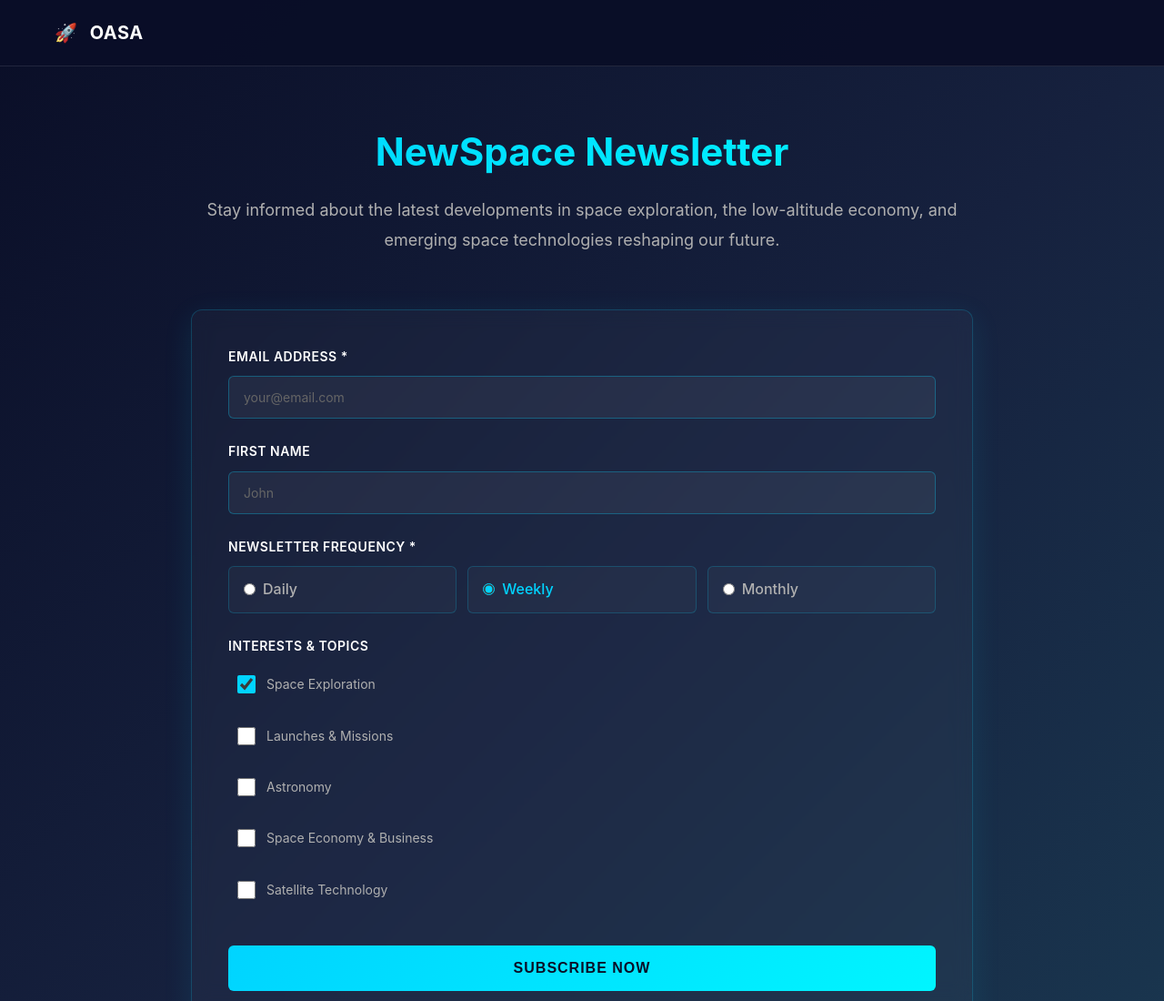
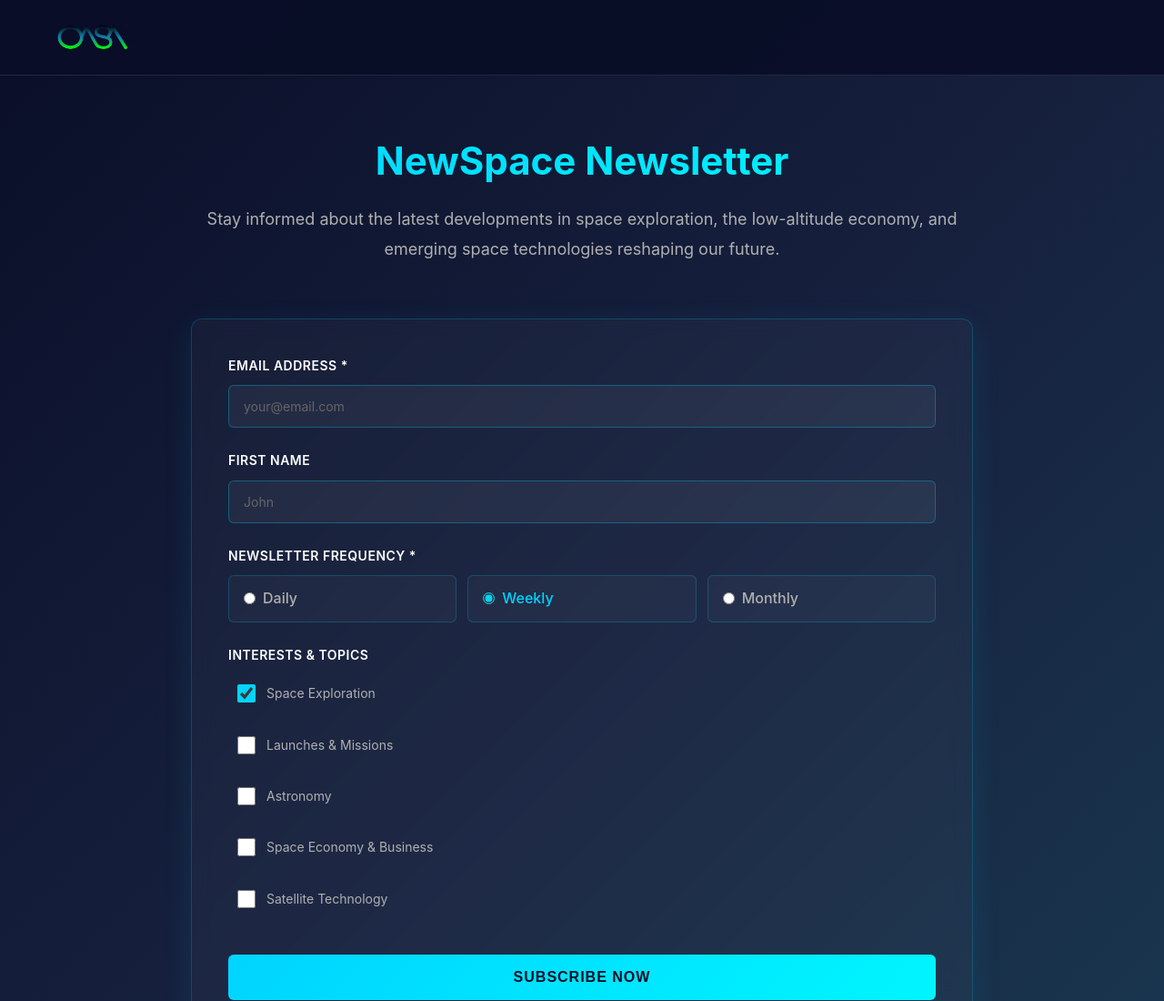
Before and after one commit to Ackeseu/SpaceNewsLetter, a website: page public/index.html in a window 1280 px wide. Shown: the top 1100 px of the page at 91% size. Drawn offline with Linux system fonts and the light colour scheme.

Commit message:
feat: update site and admin branding with OASA logo

```diff
--- a/public/index.html
+++ b/public/index.html
@@ -38,16 +38,15 @@
     }
 
     .logo {
-      font-size: 20px;
-      font-weight: 700;
-      color: #00d4ff;
       text-decoration: none;
-      letter-spacing: 0.5px;
+      display: inline-flex;
+      align-items: center;
     }
 
-    .logo span {
-      color: #fff;
-      margin-left: 8px;
+    .logo img {
+      height: 42px;
+      width: auto;
+      display: block;
     }
 
     .container {
@@ -337,7 +336,9 @@
 <body>
   <header>
     <div class="header-content">
-      <a href="/" class="logo">🚀 <span>OASA</span></a>
+      <a href="/" class="logo" aria-label="OASA home">
+        <img src="/oasa-logo.png" alt="OASA logo">
+      </a>
     </div>
   </header>
 
```
Also changed, not shown: public/admin-v2.html (+12 -3 lines), public/admin.html (+12 -3 lines), 1 other file.
